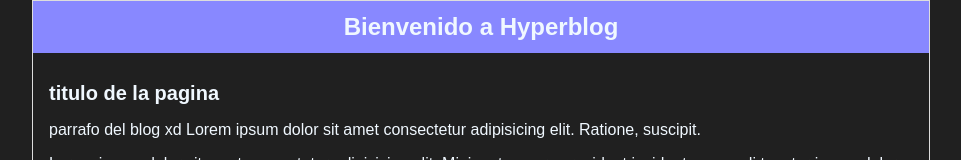
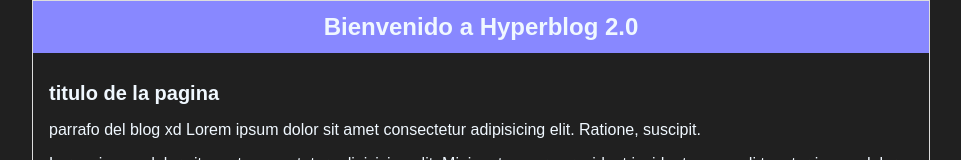
Before and after one commit to Matias-S1lva/hyperblog, a plain HTML site: page index.html in a window 1280 px wide. Shown: the top 160 px of the page, without its empty margins (159-1120 px from the left). Drawn offline with Linux system fonts and the light colour scheme.

Commit message:
Una version de el hyperblog

```diff
--- a/index.html
+++ b/index.html
@@ -10,7 +10,7 @@
   <body>
     <div class="container">
       <div id="cabecera">
-        Bienvenido a Hyperblog
+        Bienvenido a Hyperblog 2.0
       </div>
       <div id="post">
         <h1>titulo de la pagina</h1>
```
